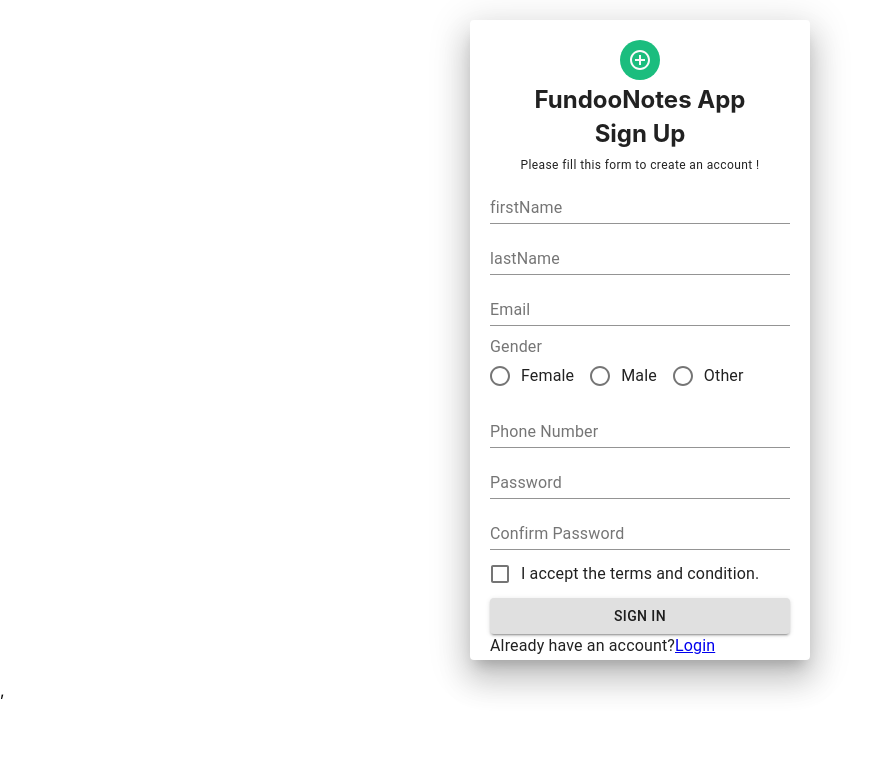
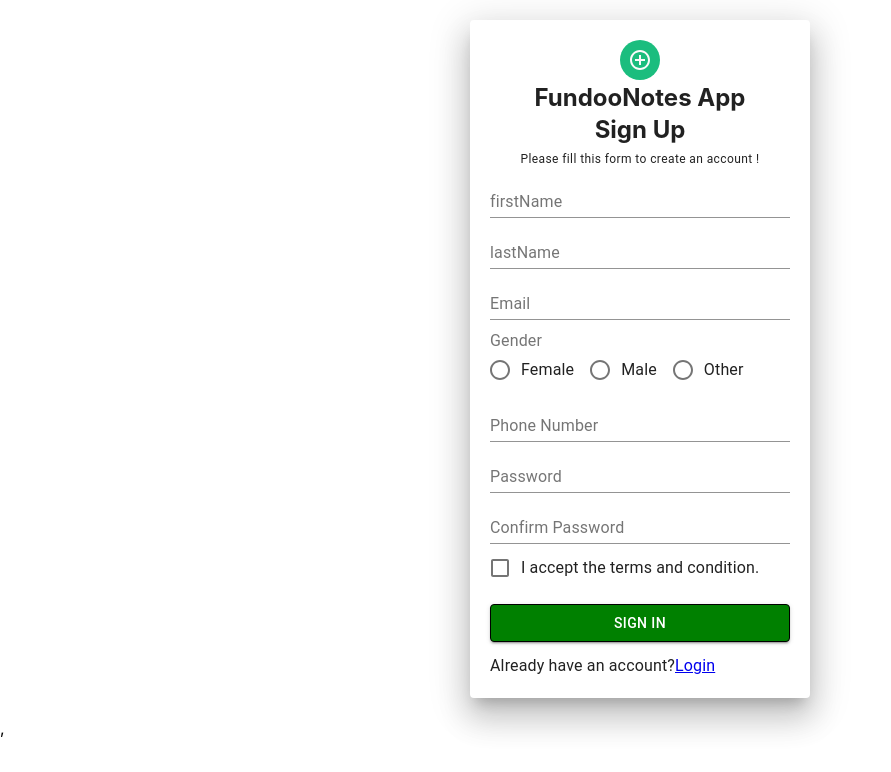
Before and after one commit to Rekha-15/fundooNotes_frontEnd_, a React (Create React App) app in the folder my-app/: page /SignUp in a window 1280 px wide. Shown: the top 772 px of the page, without its empty margins (0-891 px from the left). Built offline with nearby package versions, Linux system fonts and the light colour scheme.

Commit message:
feat : added scss file to SignUp page

```diff
--- a/my-app/src/Register/SignUp.scss
+++ b/my-app/src/Register/SignUp.scss
@@ -0,0 +1,22 @@
+.paperStyle{
+    padding: 20px ;
+    width:300px ;
+    height: auto  ;
+    margin: 20px auto  ;
+}
+
+.avatarStyle{
+    background-color: #1bbd7e;
+}
+
+.header{
+    margin:3px ;
+
+}
+
+.btstyle{
+     margin: 12px 0 !important ;
+    color: white !important;
+    border : solid 1px black !important  ;
+    background-color:green !important  ;
+}
```
